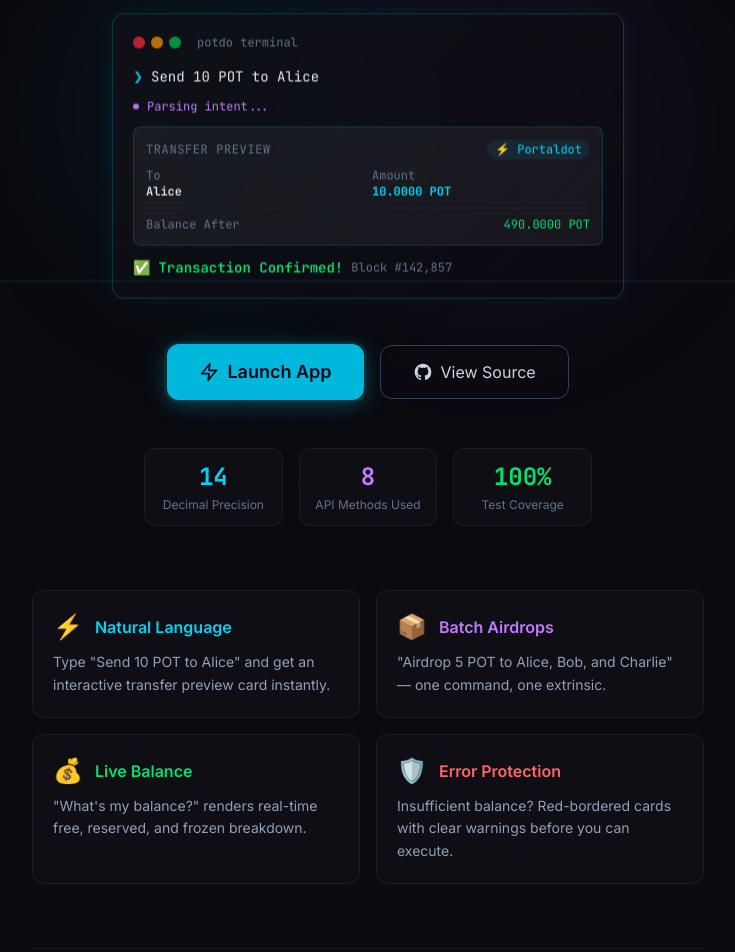
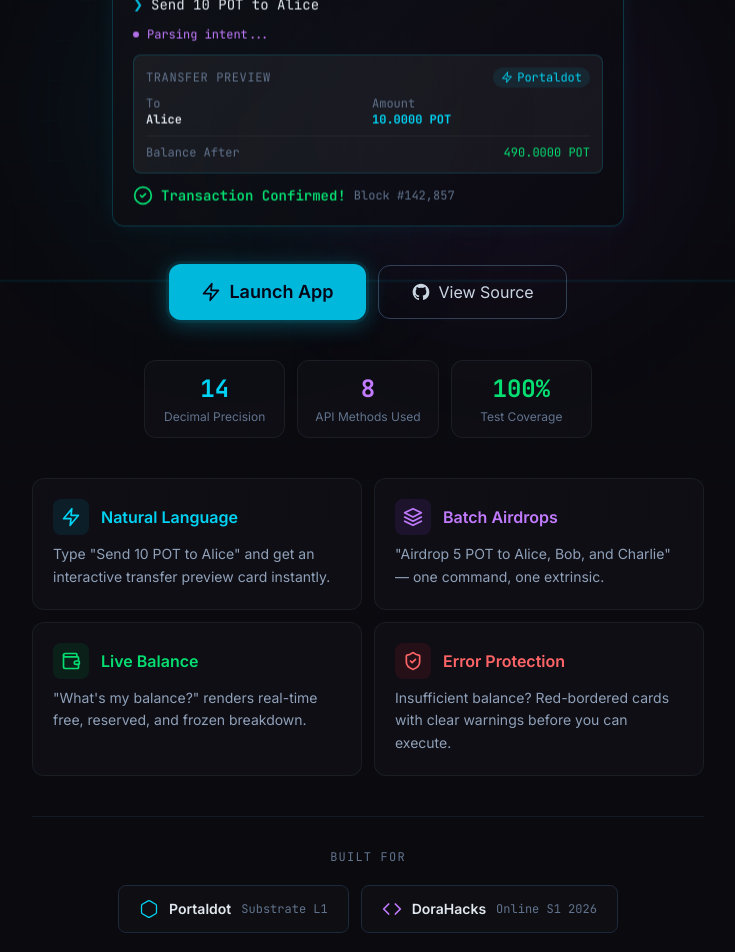
Before and after one commit to edycutjong/portaldot-hackathon-2026-potdo-edycu, a Next.js app: page / in a window 1280 px wide. Shown: the part 280-1232 px from the top of the page, without its empty margins (272-1007 px from the left). Built offline with nearby package versions, Linux system fonts and the light colour scheme.

Commit message:
feat: replace inline emoji with custom SVG icons in landing page and features section

```diff
--- a/src/app/page.tsx
+++ b/src/app/page.tsx
@@ -1,34 +1,102 @@
 import Link from "next/link";
+
 import { TerminalDemo } from "@/components/TerminalDemo";
+
+/* ── Inline SVG Icon Components ───────────────────────────────── */
+
+function IconBolt({ className = "" }: { className?: string }) {
+  return (
+    <svg xmlns="http://www.w3.org/2000/svg" viewBox="0 0 24 24" fill="none" stroke="currentColor" strokeWidth="2" strokeLinecap="round" strokeLinejoin="round" className={className}>
+      <polygon points="13 2 3 14 12 14 11 22 21 10 12 10 13 2" />
+    </svg>
+  );
+}
+
+function IconLayers({ className = "" }: { className?: string }) {
+  return (
+    <svg xmlns="http://www.w3.org/2000/svg" viewBox="0 0 24 24" fill="none" stroke="currentColor" strokeWidth="2" strokeLinecap="round" strokeLinejoin="round" className={className}>
+      <path d="M12 2 2 7l10 5 10-5-10-5Z" />
+      <path d="m2 17 10 5 10-5" />
+      <path d="m2 12 10 5 10-5" />
+    </svg>
+  );
+}
+
+function IconWallet({ className = "" }: { className?: string }) {
+  return (
+    <svg xmlns="http://www.w3.org/2000/svg" viewBox="0 0 24 24" fill="none" stroke="currentColor" strokeWidth="2" strokeLinecap="round" strokeLinejoin="round" className={className}>
+      <path d="M19 7V4a1 1 0 0 0-1-1H5a2 2 0 0 0 0 4h15a1 1 0 0 1 1 1v4h-3a2 2 0 0 0 0 4h3a1 1 0 0 0 1-1v-2a1 1 0 0 0-1-1" />
+      <path d="M3 5v14a2 2 0 0 0 2 2h15a1 1 0 0 0 1-1v-4" />
+    </svg>
+  );
+}
+
+function IconShield({ className = "" }: { className?: string }) {
+  return (
+    <svg xmlns="http://www.w3.org/2000/svg" viewBox="0 0 24 24" fill="none" stroke="currentColor" strokeWidth="2" strokeLinecap="round" strokeLinejoin="round" className={className}>
+      <path d="M20 13c0 5-3.5 7.5-7.66 8.95a1 1 0 0 1-.67-.01C7.5 20.5 4 18 4 13V6a1 1 0 0 1 1-1c2 0 4.5-1.2 6.24-2.72a1.17 1.17 0 0 1 1.52 0C14.51 3.81 17 5 19 5a1 1 0 0 1 1 1z" />
+      <path d="m9 12 2 2 4-4" />
+    </svg>
+  );
+}
+
+function IconGitHub({ className = "" }: { className?: string }) {
+  return (
+    <svg xmlns="http://www.w3.org/2000/svg" viewBox="0 0 24 24" fill="currentColor" className={className}>
+      <path d="M12 2C6.477 2 2 6.484 2 12.017c0 4.425 2.865 8.18 6.839 9.504.5.092.682-.217.682-.483 0-.237-.008-.868-.013-1.703-2.782.605-3.369-1.343-3.369-1.343-.454-1.158-1.11-1.466-1.11-1.466-.908-.62.069-.608.069-.608 1.003.07 1.531 1.032 1.531 1.032.892 1.53 2.341 1.088 2.91.832.092-.647.35-1.088.636-1.338-2.22-.253-4.555-1.113-4.555-4.951 0-1.093.39-1.988 1.029-2.688-.103-.253-.446-1.272.098-2.65 0 0 .84-.27 2.75 1.026A9.564 9.564 0 0112 6.844c.85.004 1.705.115 2.504.337 1.909-1.296 2.747-1.027 2.747-1.027.546 1.379.202 2.398.1 2.651.64.7 1.028 1.595 1.028 2.688 0 3.848-2.339 4.695-4.566 4.943.359.309.678.92.678 1.855 0 1.338-.012 2.419-.012 2.747 0 .268.18.58.688.482A10.019 10.019 0 0022 12.017C22 6.484 17.522 2 12 2z" />
+    </svg>
+  );
+}
+
+function IconHexagon({ className = "" }: { className?: string }) {
+  return (
+    <svg xmlns="http://www.w3.org/2000/svg" viewBox="0 0 24 24" fill="none" stroke="currentColor" strokeWidth="1.5" strokeLinecap="round" strokeLinejoin="round" className={className}>
+      <path d="M21 16V8a2 2 0 0 0-1-1.73l-7-4a2 2 0 0 0-2 0l-7 4A2 2 0 0 0 3 8v8a2 2 0 0 0 1 1.73l7 4a2 2 0 0 0 2 0l7-4A2 2 0 0 0 21 16z" />
+    </svg>
+  );
+}
+
+function IconCode({ className = "" }: { className?: string }) {
+  return (
+    <svg xmlns="http://www.w3.org/2000/svg" viewBox="0 0 24 24" fill="none" stroke="currentColor" strokeWidth="2" strokeLinecap="round" strokeLinejoin="round" className={className}>
+      <polyline points="16 18 22 12 16 6" />
+      <polyline points="8 6 2 12 8 18" />
+    </svg>
+  );
+}
 
 const FEATURES = [
   {
-    icon: "⚡",
+    icon: IconBolt,
     title: "Natural Language",
     description: "Type \"Send 10 POT to Alice\" and get an interactive transfer preview card instantly.",
     color: "text-cyan-400",
     borderColor: "border-cyan-500/20",
+    iconBg: "bg-cyan-500/10",
   },
   {
-    icon: "📦",
+    icon: IconLayers,
     title: "Batch Airdrops",
     description: "\"Airdrop 5 POT to Alice, Bob, and Charlie\" — one command, one extrinsic.",
     color: "text-purple-400",
     borderColor: "border-purple-500/20",
+    iconBg: "bg-purple-500/10",
   },
   {
-    icon: "💰",
+    icon: IconWallet,
     title: "Live Balance",
     description: "\"What's my balance?\" renders real-time free, reserved, and frozen breakdown.",
     color: "text-green-400",
     borderColor: "border-green-500/20",
+    iconBg: "bg-green-500/10",
   },
   {
-    icon: "🛡️",
+    icon: IconShield,
     title: "Error Protection",
     description: "Insufficient balance? Red-bordered cards with clear warnings before you can execute.",
     color: "text-red-400",
     borderColor: "border-red-500/20",
+    iconBg: "bg-red-500/10",
   },
 ];
 
@@ -40,7 +108,7 @@
 
 export default function LandingPage() {
   return (
-    <main className="flex flex-col items-center justify-center min-h-screen px-4 pb-16 scanline-overlay">
+    <main className="flex flex-col items-center justify-center min-h-screen px-4 pb-12 scanline-overlay">
       {/* Background grid pattern */}
       <div
         className="fixed inset-0 opacity-5 pointer-events-none"
@@ -58,22 +126,22 @@
       {/* Hero Section */}
       <div className="relative z-10 max-w-3xl mx-auto text-center animate-fade-in-up">
         {/* Hackathon badge */}
-        <div className="mb-8">
-          <div className="inline-flex items-center gap-3 px-4 py-2 rounded-full border border-cyan-500/30 bg-cyan-500/5 text-cyan-400 text-sm font-(family-name:--font-jetbrains) mb-6">
+        <div className="mb-6">
+          <div className="inline-flex items-center gap-3 px-4 py-2 rounded-full border border-cyan-500/30 bg-cyan-500/5 text-cyan-400 text-sm font-(family-name:--font-jetbrains) mb-4">
             <span className="w-2 h-2 rounded-full bg-cyan-400 animate-pulse" />
             DoraHacks × Portaldot Online S1 Hackathon 2026
           </div>
 
           {/* Title */}
-          <h1 className="text-5xl md:text-7xl font-bold tracking-tight mb-4">
+          <h1 className="text-5xl md:text-7xl font-bold tracking-tight mb-3">
             <span className="text-transparent bg-clip-text bg-linear-to-r from-cyan-400 via-purple-400 to-cyan-400">
               Potdo
             </span>
-            <span className="ml-3">⚡</span>
+            <IconBolt className="inline-block w-10 h-10 md:w-14 md:h-14 ml-3 text-amber-400 drop-shadow-[0_0_8px_rgba(251,191,36,0.4)]" />
           </h1>
 
           {/* Tagline */}
-          <p className="text-xl md:text-2xl text-slate-400 leading-relaxed max-w-2xl mx-auto">
+          <p className="text-lg md:text-xl text-slate-400 leading-relaxed max-w-2xl mx-auto">
             AI copilot that turns{" "}
             <span className="text-cyan-400 font-semibold">plain English</span> into{" "}
             <span className="text-purple-400 font-semibold">secure</span>,{" "}
@@ -83,30 +151,19 @@
         </div>
 
         {/* Terminal Demo */}
-        <div className="mb-10">
+        <div className="mb-8">
           <TerminalDemo />
         </div>
 
         {/* CTA Buttons */}
-        <div className="flex flex-col sm:flex-row items-center justify-center gap-4 mb-12">
+        <div className="flex flex-col sm:flex-row items-center justify-center gap-3 mb-10">
           {/* Primary — Launch App */}
           <Link
             href="/dashboard"
             id="launch-app-cta"
             className="relative inline-flex items-center gap-2 px-8 py-3.5 rounded-xl bg-cyan-500 text-slate-950 font-semibold text-lg overflow-hidden animate-button-breathe hover:bg-cyan-400 transition-all duration-200 hover:scale-105 hover:shadow-xl hover:shadow-cyan-500/30"
           >
-            <svg
-              xmlns="http://www.w3.org/2000/svg"
-              className="w-5 h-5 shrink-0"
-              viewBox="0 0 24 24"
-              fill="none"
-              stroke="currentColor"
-              strokeWidth="2"
-              strokeLinecap="round"
-              strokeLinejoin="round"
-            >
-              <polygon points="13 2 3 14 12 14 11 22 21 10 12 10 13 2" />
-            </svg>
+            <IconBolt className="w-5 h-5 shrink-0" />
             Launch App
             {/* Shimmer sweep */}
             <span
@@ -127,20 +184,13 @@
             rel="noopener noreferrer"
             className="inline-flex items-center gap-2 px-8 py-3.5 rounded-xl border border-slate-700 text-slate-300 hover:text-white hover:border-cyan-500/50 transition-all duration-200 hover:scale-105"
           >
-            <svg
-              xmlns="http://www.w3.org/2000/svg"
-              className="w-5 h-5 shrink-0"
-              viewBox="0 0 24 24"
-              fill="currentColor"
-            >
-              <path d="M12 2C6.477 2 2 6.484 2 12.017c0 4.425 2.865 8.18 6.839 9.504.5.092.682-.217.682-.483 0-.237-.008-.868-.013-1.703-2.782.605-3.369-1.343-3.369-1.343-.454-1.158-1.11-1.466-1.11-1.466-.908-.62.069-.608.069-.608 1.003.07 1.531 1.032 1.531 1.032.892 1.53 2.341 1.088 2.91.832.092-.647.35-1.088.636-1.338-2.22-.253-4.555-1.113-4.555-4.951 0-1.093.39-1.988 1.029-2.688-.103-.253-.446-1.272.098-2.65 0 0 .84-.27 2.75 1.026A9.564 9.564 0 0112 6.844c.85.004 1.705.115 2.504.337 1.909-1.296 2.747-1.027 2.747-1.027.546 1.379.202 2.398.1 2.651.64.7 1.028 1.595 1.028 2.688 0 3.848-2.339 4.695-4.566 4.943.359.309.678.92.678 1.855 0 1.338-.012 2.419-.012 2.747 0 .268.18.58.688.482A10.019 10.019 0 0022 12.017C22 6.484 17.522 2 12 2z" />
-            </svg>
+            <IconGitHub className="w-5 h-5 shrink-0" />
             View Source
           </a>
         </div>
 
         {/* Stats Row */}
-        <div className="grid grid-cols-3 gap-4 max-w-md mx-auto mb-16">
+        <div className="grid grid-cols-3 gap-3 max-w-md mx-auto mb-10">
           {STATS.map((stat) => (
             <div key={stat.label} className="glass-card p-3 text-center">
               <p className={`text-2xl font-bold font-(family-name:--font-jetbrains) ${stat.color}`}>
@@ -152,14 +202,16 @@
         </div>
 
         {/* Feature Cards */}
-        <div className="grid grid-cols-1 sm:grid-cols-2 gap-4 max-w-2xl mx-auto mb-16">
+        <div className="grid grid-cols-1 sm:grid-cols-2 gap-3 max-w-2xl mx-auto mb-10">
           {FEATURES.map((feature, i) => (
             <div
               key={feature.title}
               className={`glass-card p-5 text-left border ${feature.borderColor} hover:border-opacity-60 transition-all duration-300 hover:scale-[1.02] animate-fade-in-up stagger-${i + 1}`}
             >
               <div className="flex items-center gap-3 mb-2">
-                <span className="text-2xl">{feature.icon}</span>
+                <div className={`w-9 h-9 rounded-lg ${feature.iconBg} flex items-center justify-center shrink-0`}>
+                  <feature.icon className={`w-5 h-5 ${feature.color}`} />
+                </div>
                 <h3 className={`font-semibold ${feature.color}`}>{feature.title}</h3>
               </div>
               <p className="text-sm text-slate-400 leading-relaxed">
@@ -170,19 +222,19 @@
         </div>
 
         {/* Sponsor Section */}
-        <div className="border-t border-slate-800/50 pt-10">
-          <p className="text-xs font-(family-name:--font-jetbrains) text-slate-500 uppercase tracking-widest mb-6">
+        <div className="border-t border-slate-800/50 pt-8">
+          <p className="text-xs font-(family-name:--font-jetbrains) text-slate-500 uppercase tracking-widest mb-5">
             Built for
           </p>
-          <div className="flex flex-wrap items-center justify-center gap-4">
+          <div className="flex flex-wrap items-center justify-center gap-3">
             {/* Portaldot */}
             <a
               href="https://portaldot.io"
               target="_blank"
               rel="noopener noreferrer"
-              className="flex items-center gap-2.5 h-14 px-5 rounded-lg border border-slate-800 bg-white/2 hover:border-cyan-500/40 hover:bg-cyan-500/5 transition-all duration-200"
+              className="flex items-center gap-2.5 h-12 px-5 rounded-lg border border-slate-800 bg-white/2 hover:border-cyan-500/40 hover:bg-cyan-500/5 transition-all duration-200"
             >
-              <span className="text-lg">⚡</span>
+              <IconHexagon className="w-5 h-5 text-cyan-400" />
               <span className="text-sm font-semibold text-slate-200">Portaldot</span>
               <span className="text-xs text-slate-500 font-(family-name:--font-jetbrains)">Substrate L1</span>
             </a>
@@ -192,9 +244,9 @@
               href="https://dorahacks.io/hackathon/portaldot-online-s1/detail"
               target="_blank"
               rel="noopener noreferrer"
-              className="flex items-center gap-2.5 h-14 px-5 rounded-lg border border-slate-800 bg-white/2 hover:border-purple-500/40 hover:bg-purple-500/5 transition-all duration-200"
+              className="flex items-center gap-2.5 h-12 px-5 rounded-lg border border-slate-800 bg-white/2 hover:border-purple-500/40 hover:bg-purple-500/5 transition-all duration-200"
             >
-              <span className="text-lg">🏗️</span>
+              <IconCode className="w-5 h-5 text-purple-400" />
               <span className="text-sm font-semibold text-slate-200">DoraHacks</span>
               <span className="text-xs text-slate-500 font-(family-name:--font-jetbrains)">Online S1 2026</span>
             </a>
--- a/src/components/TerminalDemo.tsx
+++ b/src/components/TerminalDemo.tsx
@@ -7,8 +7,10 @@
  * 1. Types "Send 10 POT to Alice" character by character
  * 2. Shows "Parsing intent..." with typing dots
  * 3. Renders a mini TransferCard preview
- * 4. Shows "✅ Transaction Confirmed!"
+ * 4. Shows "✓ Transaction Confirmed!"
  * 5. Loops with a pause between cycles
+ *
+ * Uses a fixed min-height to prevent layout shift between phases.
  */
 
 const COMMAND = "Send 10 POT to Alice";
@@ -17,6 +19,23 @@
 const RESET_PAUSE = 3500; // ms before restarting
 
 type Phase = "typing" | "parsing" | "preview" | "confirmed";
+
+function CheckCircleIcon({ className = "" }: { className?: string }) {
+  return (
+    <svg xmlns="http://www.w3.org/2000/svg" viewBox="0 0 24 24" fill="none" stroke="currentColor" strokeWidth="2" strokeLinecap="round" strokeLinejoin="round" className={className}>
+      <circle cx="12" cy="12" r="10" />
+      <path d="m9 12 2 2 4-4" />
+    </svg>
+  );
+}
+
+function BoltIcon({ className = "" }: { className?: string }) {
+  return (
+    <svg xmlns="http://www.w3.org/2000/svg" viewBox="0 0 24 24" fill="none" stroke="currentColor" strokeWidth="2" strokeLinecap="round" strokeLinejoin="round" className={className}>
+      <polygon points="13 2 3 14 12 14 11 22 21 10 12 10 13 2" />
+    </svg>
+  );
+}
 
 export function TerminalDemo() {
   const [phase, setPhase] = useState<Phase>("typing");
@@ -53,7 +72,7 @@
   }, [phase]);
 
   return (
-    <div className="glass-card-glow p-5 max-w-lg mx-auto text-left animate-float">
+    <div className="glass-card-glow p-5 max-w-lg mx-auto text-left animate-float" style={{ minHeight: "220px" }}>
       {/* Terminal header */}
       <div className="flex items-center gap-2 mb-4">
         <div className="flex gap-1.5">
@@ -91,7 +110,10 @@
           <div className="bg-white/5 border border-cyan-500/20 rounded-lg p-3 space-y-2">
             <div className="flex items-center justify-between">
               <span className="text-xs text-slate-500 uppercase tracking-wider">Transfer Preview</span>
-              <span className="text-xs text-cyan-400 bg-cyan-500/10 px-2 py-0.5 rounded-full">⚡ Portaldot</span>
+              <span className="inline-flex items-center gap-1 text-xs text-cyan-400 bg-cyan-500/10 px-2 py-0.5 rounded-full">
+                <BoltIcon className="w-3 h-3" />
+                Portaldot
+              </span>
             </div>
             <div className="grid grid-cols-2 gap-2 text-xs">
               <div>
@@ -113,7 +135,7 @@
         {/* Confirmed */}
         {phase === "confirmed" && (
           <div className="flex items-center gap-2 text-green-400 text-sm">
-            <span>✅</span>
+            <CheckCircleIcon className="w-5 h-5 shrink-0" />
             <span className="font-semibold">Transaction Confirmed!</span>
             <span className="text-slate-500 text-xs">Block #142,857</span>
           </div>
```
